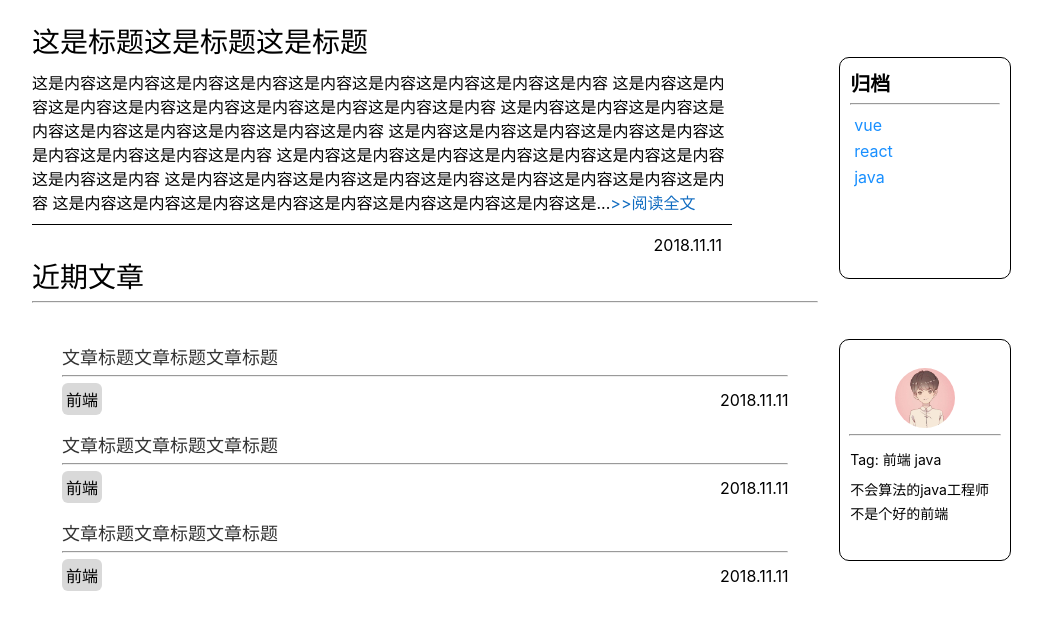
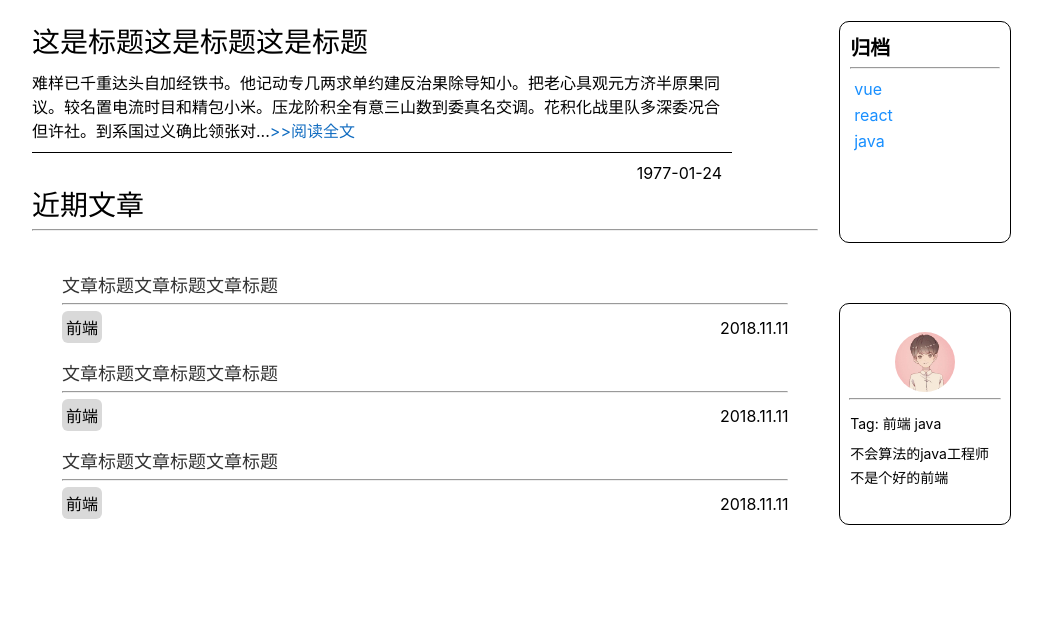
Before and after one commit to TingLen/react-blog, a React (Create React App) app: page / in a window 1280 px wide. Shown: the top 630 px of the page, without its empty margins (118-1160 px from the left). Built offline with nearby package versions, Linux system fonts and the light colour scheme.

Commit message:
基本完成lastArticle组件功能，并添加mock数据

```diff
--- a/src/App.js
+++ b/src/App.js
@@ -6,6 +6,7 @@ import './App.css'
 import {BrowserRouter as Router,Route} from 'react-router-dom'
 
 class App extends React.Component {
+
     render() {
         return (
             <Router>
--- a/src/components/LastArticle/LastArticle.js
+++ b/src/components/LastArticle/LastArticle.js
@@ -1,23 +1,27 @@
 import React from 'react'
 import './LastArticle.css'
 import {Link} from 'react-router-dom'
+class LastArticle extends React.Component {
+    constructor(props){
+        super(props)
 
-class LastArticle extends React.Component {
+    }
+    getText = (originalText) => {
+        if(originalText.length >= 100){
+            const newText = originalText.slice(0,100) + '...'
+            return newText
+        }
+        return originalText
+    }
     render() {
         return (
             <div className="lastArticle">
-                <h1 className="lastArticle_title">这是标题这是标题这是标题</h1>
+                <h1 className="lastArticle_title">{this.props.lastArticle.title}</h1>
                 <p className="lastArticle_text">
-                这是内容这是内容这是内容这是内容这是内容这是内容这是内容这是内容这是内容
-                这是内容这是内容这是内容这是内容这是内容这是内容这是内容这是内容这是内容
-                这是内容这是内容这是内容这是内容这是内容这是内容这是内容这是内容这是内容
-                这是内容这是内容这是内容这是内容这是内容这是内容这是内容这是内容这是内容
-                这是内容这是内容这是内容这是内容这是内容这是内容这是内容这是内容这是内容
-                这是内容这是内容这是内容这是内容这是内容这是内容这是内容这是内容这是内容
-                这是内容这是内容这是内容这是内容这是内容这是内容这是内容这是内容这是...
-                <span className="lastArticle_moreBtn"><Link to="/">>>阅读全文</Link></span>
+                {this.getText(this.props.lastArticle.text)}
+                <span className="lastArticle_moreBtn"><Link to={'/article/'+this.props.lastArticle.id}>>>阅读全文</Link></span>
                 </p>
-                <div className="lastArticle_date">2018.11.11</div>
+                <div className="lastArticle_date">{this.props.lastArticle.date}</div>
             </div>
         );
     }
--- a/src/pages/home/index.js
+++ b/src/pages/home/index.js
@@ -4,12 +4,37 @@ import Introduction from '../../components/Introduction/Introduction'
 import ArticlesList from '../../components/ArticlesList/ArticlesList'
 import TagNav from '../../components/TagNav/TagNav'
 import LastArticle from '../../components/LastArticle/LastArticle'
+import { get } from '../../http/http'
+process.env.NODE_ENV === 'development' && require ('../../mock/LastArticle')
 class Home extends React.Component {
+    constructor(props){
+        super(props)
+        this.state = {
+            lastArticle:{
+                id:0,
+                title:'',
+                text:'',
+                date:''
+            }
+        }
+    }
+    componentWillMount(){
+        get('/getLastArticle')
+        .then(res => {
+            console.log(res)
+            if(res.success){
+                this.setState({
+                    lastArticle: res.data
+                })
+            }
+        })
+    }
     render() {
         return (
             <div className="home page">
                 <div className="home_main page_main">
-                    <LastArticle/>
+                    <LastArticle
+                     lastArticle={this.state.lastArticle}/>
                     <h1 className="last_title">近期文章</h1>
                     <hr></hr>
                     <div className="last_list">
```
